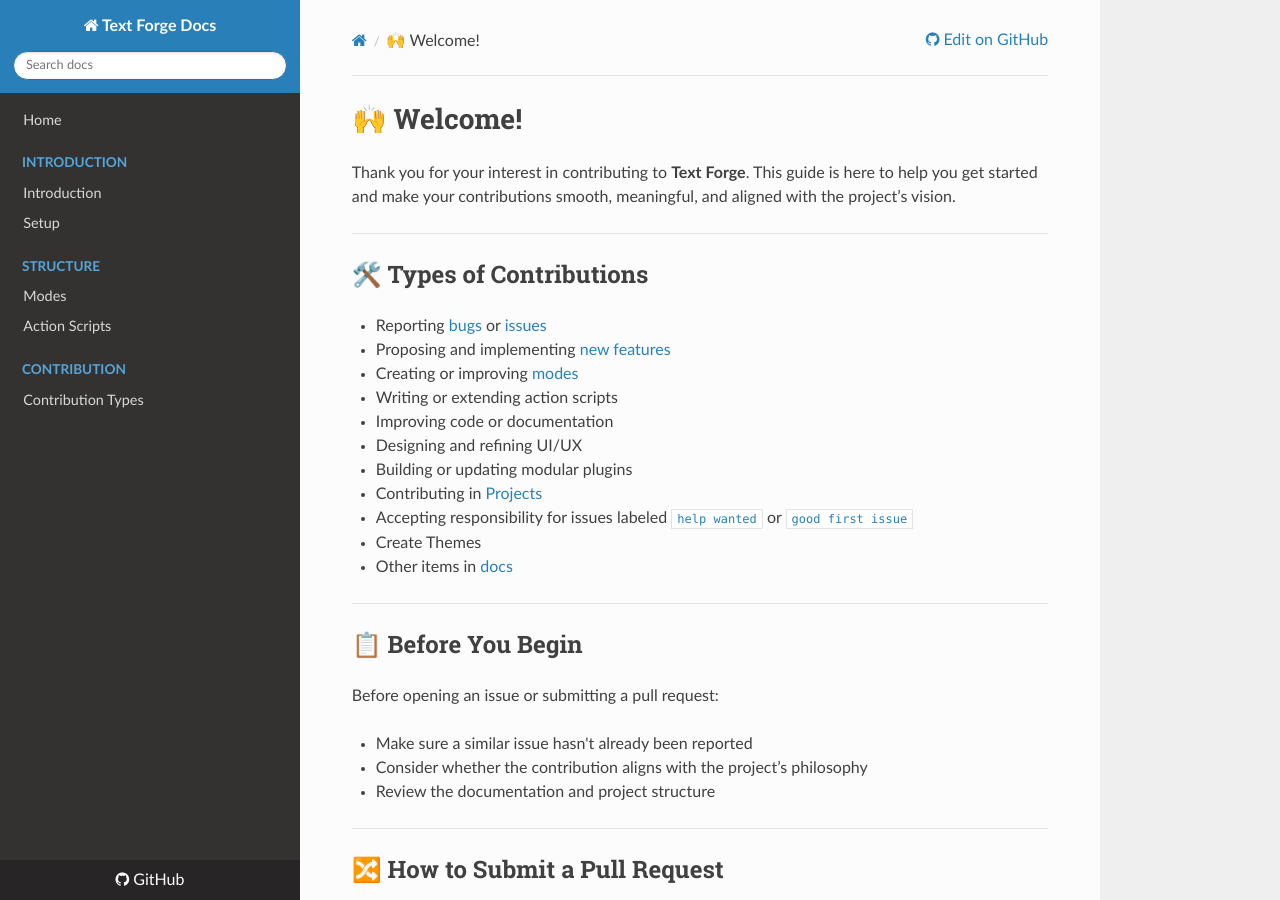
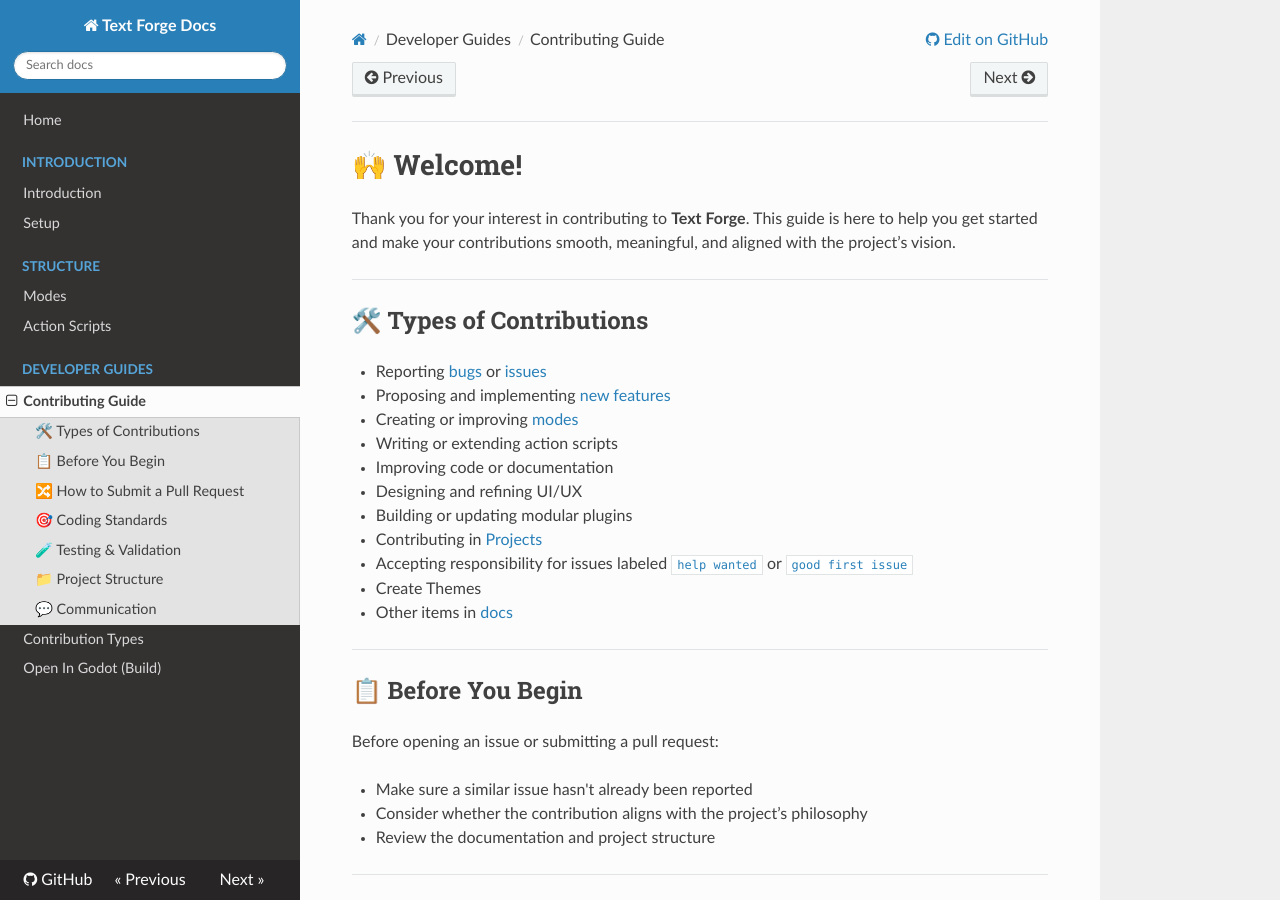
Before and after one commit to text-forge/docs, an MkDocs documentation site: the page built from docs/contributing.md, in a window 1280 px wide and 900 px high. Built offline with MkDocs 1.6.1, drawn with Linux system fonts in a browser that asks for light colours; nearby versions of some CDN libraries; a script that is not in the unit is left out.

Commit message:
Update docs to: Update navigation

```diff
--- a/mkdocs.yml
+++ b/mkdocs.yml
@@ -27,8 +27,10 @@ nav:
   - Structure:
     - Modes: modes.md
     - Action Scripts: action_scripts.md
-  - Contribution:
+  - Developer Guides:
+      - Contributing Guide: contributing.md
       - Contribution Types: contribution_types.md
+      - Open In Godot (Build): build.md
 
 theme:
   name: readthedocs
```
